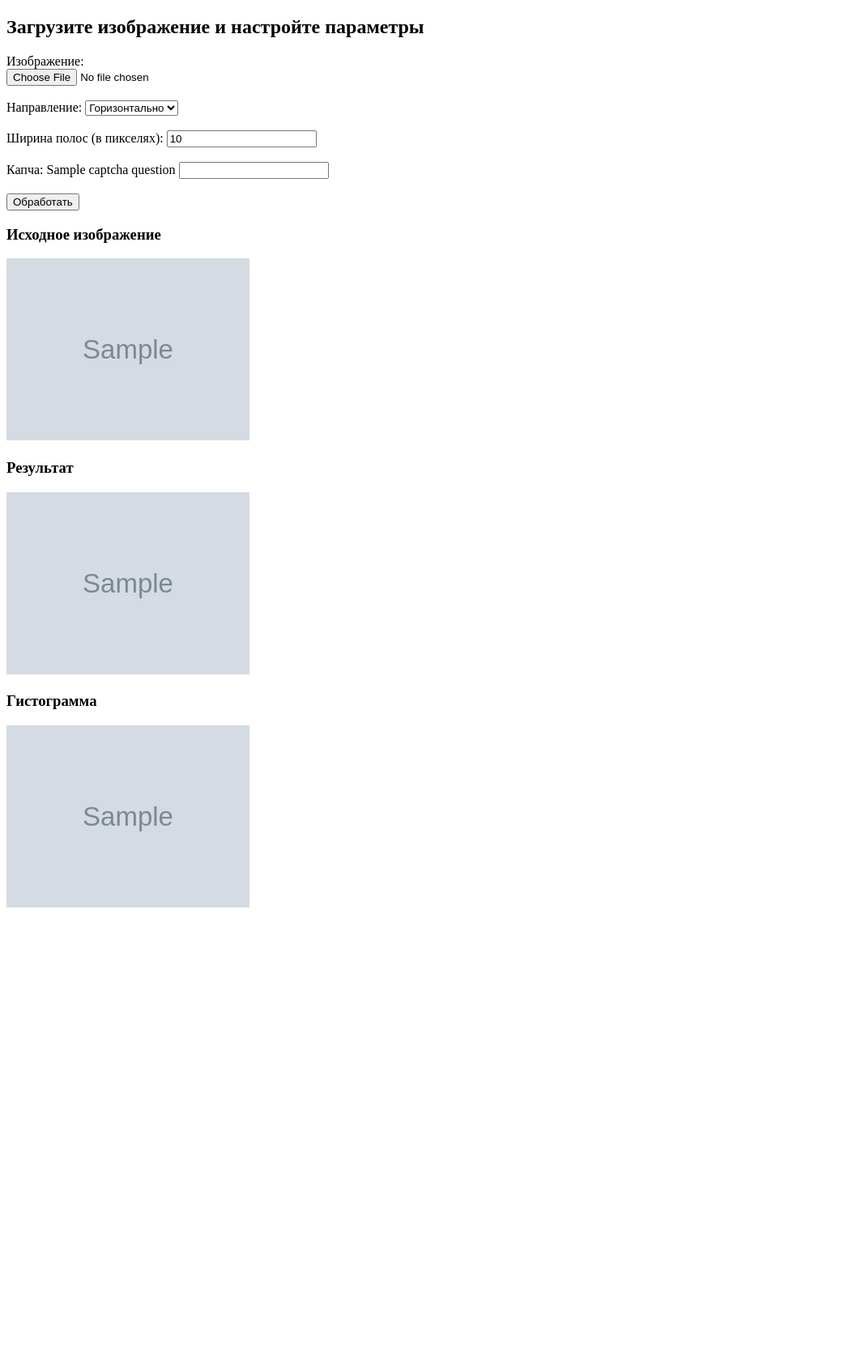
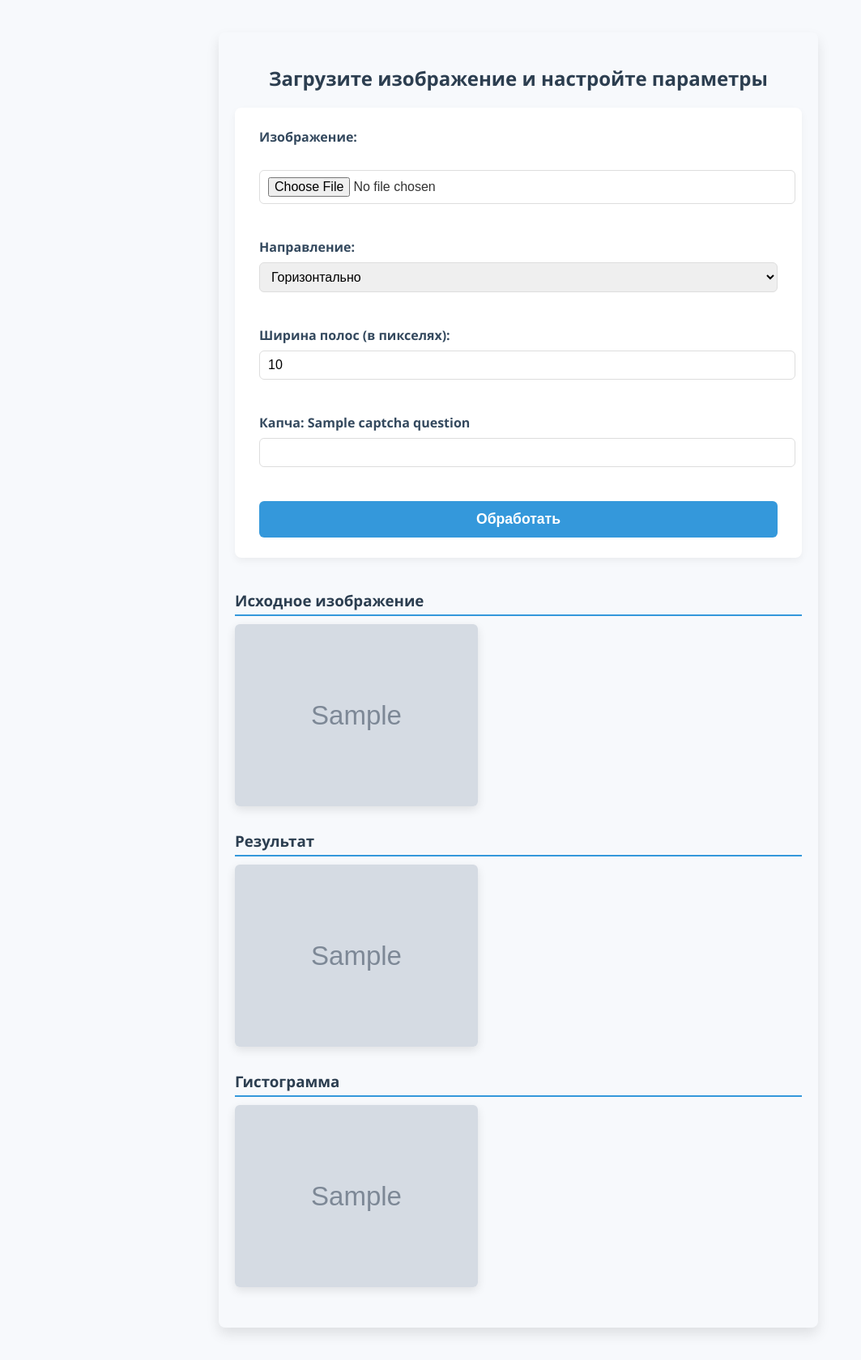
Before and after one commit to yakovlevaos/web-lab1, a Flask app: template templates/index.html in a window 1280 px wide. Shown: the whole page at 81% size, without its empty margins (0-1063 px from the left). Before the commit the page ends 1121 px from the top, so only its background shows below. Run offline with Flask 3, Linux system fonts and the light colour scheme; the template is opened without the code that fills it: most values are stand-ins (such as "Sample title", 1, 10 or a date in 2020); grey boxes marked "Sample" are stand-in pictures.

Commit message:
added some css and comments

```diff
--- a/app.py
+++ b/app.py
@@ -5,46 +5,58 @@ from werkzeug.utils import secure_filename
 from PIL import Image
 import numpy as np
 import matplotlib
-matplotlib.use('Agg')
+matplotlib.use('Agg')  # Используем бэкенд matplotlib для сохранения графиков без GUI
 import matplotlib.pyplot as plt
 import random
 
 app = Flask(__name__)
-UPLOAD_FOLDER = 'static/uploads'
+UPLOAD_FOLDER = 'static/uploads'  # Папка для сохранения загруженных файлов
 app.config['UPLOAD_FOLDER'] = UPLOAD_FOLDER
 
+# Функция для генерации простой капчи (сложение двух чисел)
 def generate_captcha():
     a, b = random.randint(1, 9), random.randint(1, 9)
     return (f"{a} + {b}", str(a + b))
 
 @app.route('/', methods=['GET', 'POST'])
 def index():
+    # Генерируем новый вопрос и ответ капчи
     captcha_question, captcha_answer = generate_captcha()
+
     if request.method == 'POST':
+        # Проверяем правильность ответа на капчу
         if request.form['captcha_answer'] != request.form['captcha_expected']:
-            return render_template('index.html', error='Неверный ответ на капчу.', captcha_question=captcha_question, captcha_expected=captcha_answer)
+            return render_template('index.html', error='Неверный ответ на капчу.',
+                                   captcha_question=captcha_question, captcha_expected=captcha_answer)
 
-        direction = request.form['direction']
-        stripe_width = int(request.form['stripe_width'])
-        file = request.files['image']
+        # Получаем параметры из формы
+        direction = request.form['direction']  # направление полос (horizontal/vertical)
+        stripe_width = int(request.form['stripe_width'])  # ширина полос
+        file = request.files['image']  # загруженный файл изображения
+
+        # Создаем безопасное имя файла и полный путь для сохранения
         filename = secure_filename(file.filename)
         path = os.path.join(app.config['UPLOAD_FOLDER'], f"{uuid.uuid4()}_{filename}")
-        file.save(path)
+        file.save(path)  # сохраняем файл
 
+        # Открываем изображение и конвертируем в RGB
         img = Image.open(path).convert("RGB")
-        arr = np.array(img)
+        arr = np.array(img)  # переводим изображение в numpy-массив
 
+        # Создаем гистограмму распределения цветов по каналам
         plt.figure()
         for i, color in enumerate(['r', 'g', 'b']):
             plt.hist(arr[:, :, i].ravel(), bins=256, color=color, alpha=0.5)
         hist_path = path.replace(".jpg", "_hist.png").replace(".png", "_hist.png")
-        plt.savefig(hist_path)
+        plt.savefig(hist_path)  # сохраняем гистограмму
         plt.close()
 
+        # Применяем функцию перестановки полос
         processed = swap_stripes(arr, direction, stripe_width)
         result_path = path.replace(".jpg", "_result.jpg").replace(".png", "_result.jpg")
-        Image.fromarray(processed).save(result_path)
+        Image.fromarray(processed).save(result_path)  # сохраняем обработанное изображение
 
+        # Отправляем на рендеринг шаблон с путями к изображениям и капчей
         return render_template('index.html',
                                original_image=path,
                                result_image=result_path,
@@ -52,20 +64,30 @@ def index():
                                captcha_question=captcha_question,
                                captcha_expected=captcha_answer)
 
+    # При GET-запросе просто отображаем форму с капчей
     return render_template('index.html', captcha_question=captcha_question, captcha_expected=captcha_answer)
 
+# Функция для перестановки полос изображения по горизонтали или вертикали
 def swap_stripes(image_array, direction, stripe_width):
-    img = np.copy(image_array)
+    img = np.copy(image_array)  # копируем массив, чтобы не менять исходный
+
     if direction == 'horizontal':
+        # Переставляем полосы по горизонтали
         for i in range(0, img.shape[0], stripe_width * 2):
             if i + stripe_width < img.shape[0]:
-                img[i:i + stripe_width], img[i + stripe_width:i + stripe_width * 2] =                     img[i + stripe_width:i + stripe_width * 2], img[i:i + stripe_width].copy()
+                # Меняем местами две соседние полосы
+                img[i:i + stripe_width], img[i + stripe_width:i + stripe_width * 2] = \
+                    img[i + stripe_width:i + stripe_width * 2], img[i:i + stripe_width].copy()
     else:
+        # Переставляем полосы по вертикали
         for i in range(0, img.shape[1], stripe_width * 2):
             if i + stripe_width < img.shape[1]:
-                img[:, i:i + stripe_width], img[:, i + stripe_width:i + stripe_width * 2] =                     img[:, i + stripe_width:i + stripe_width * 2], img[:, i:i + stripe_width].copy()
-    return img
+                # Меняем местами две соседние вертикальные полосы
+                img[:, i:i + stripe_width], img[:, i + stripe_width:i + stripe_width * 2] = \
+                    img[:, i + stripe_width:i + stripe_width * 2], img[:, i:i + stripe_width].copy()
+
+    return img  # возвращаем обработанный массив
 
 if __name__ == '__main__':
-    os.makedirs(UPLOAD_FOLDER, exist_ok=True)
-    app.run(debug=True)
+    os.makedirs(UPLOAD_FOLDER, exist_ok=True)  # создаем папку для загрузок, если ее нет
+    app.run(debug=True)  # запускаем приложение в режиме отладки
--- /dev/null
+++ b/static/style.css
@@ -0,0 +1,91 @@
+body {
+    font-family: 'Segoe UI', Tahoma, Geneva, Verdana, sans-serif;
+    max-width: 700px;
+    margin: 40px auto;
+    background: #f7f9fc;
+    color: #333;
+    padding: 20px;
+    border-radius: 8px;
+    box-shadow: 0 8px 16px rgba(0,0,0,0.1);
+}
+
+h2 {
+    text-align: center;
+    color: #2c3e50;
+}
+
+form {
+    background: #fff;
+    padding: 25px 30px;
+    border-radius: 8px;
+    box-shadow: 0 4px 10px rgba(0,0,0,0.05);
+    margin-bottom: 40px;
+}
+
+label {
+    font-weight: 600;
+    display: block;
+    margin-bottom: 8px;
+    color: #34495e;
+}
+
+input[type="file"],
+input[type="number"],
+input[type="text"],
+select {
+    width: 100%;
+    padding: 8px 10px;
+    margin-bottom: 20px;
+    border: 1.8px solid #ddd;
+    border-radius: 6px;
+    font-size: 1rem;
+    transition: border-color 0.3s ease;
+}
+
+input[type="file"]:focus,
+input[type="number"]:focus,
+input[type="text"]:focus,
+select:focus {
+    border-color: #3498db;
+    outline: none;
+}
+
+input[type="submit"] {
+    width: 100%;
+    background-color: #3498db;
+    color: white;
+    border: none;
+    padding: 12px 0;
+    font-size: 1.1rem;
+    border-radius: 6px;
+    cursor: pointer;
+    transition: background-color 0.3s ease;
+    font-weight: 600;
+}
+
+input[type="submit"]:hover {
+    background-color: #2980b9;
+}
+
+p.error {
+    color: #e74c3c;
+    font-weight: 700;
+    text-align: center;
+    margin-bottom: 20px;
+}
+
+h3 {
+    color: #2c3e50;
+    margin-bottom: 10px;
+    border-bottom: 2px solid #3498db;
+    padding-bottom: 5px;
+}
+
+img {
+    display: block;
+    max-width: 100%;
+    height: auto;
+    margin-bottom: 30px;
+    border-radius: 6px;
+    box-shadow: 0 4px 12px rgba(0,0,0,0.1);
+}
--- a/templates/index.html
+++ b/templates/index.html
@@ -1,45 +1,53 @@
 <!DOCTYPE html>
 <html lang="ru">
   <head>
-    <meta charset="UTF-8">
+    <meta charset="UTF-8" />
     <title>Изменение изображения</title>
+    <link
+      rel="stylesheet"
+      href="{{ url_for('static', filename='style.css') }}"
+    />
   </head>
   <body>
     <h2>Загрузите изображение и настройте параметры</h2>
 
     {% if error %}
-        <p style="color: red;">{{ error }}</p>
+    <p style="color: red">{{ error }}</p>
     {% endif %}
 
     <form method="post" enctype="multipart/form-data">
-        <label>Изображение:</label><br>
-        <input type="file" name="image" required><br><br>
+      <label>Изображение:</label><br />
+      <input type="file" name="image" required /><br /><br />
 
       <label>Направление:</label>
       <select name="direction">
         <option value="horizontal">Горизонтально</option>
-            <option value="vertical">Вертикально</option>
-        </select><br><br>
+        <option value="vertical">Вертикально</option></select
+      ><br /><br />
 
       <label>Ширина полос (в пикселях):</label>
-        <input type="number" name="stripe_width" value="10" min="1"><br><br>
+      <input type="number" name="stripe_width" value="10" min="1" /><br /><br />
 
       <label>Капча: {{ captcha_question }}</label>
-        <input type="text" name="captcha_answer" required>
-        <input type="hidden" name="captcha_expected" value="{{ captcha_expected }}"><br><br>
+      <input type="text" name="captcha_answer" required />
+      <input
+        type="hidden"
+        name="captcha_expected"
+        value="{{ captcha_expected }}"
+      /><br /><br />
 
-        <input type="submit" value="Обработать">
+      <input type="submit" value="Обработать" />
     </form>
 
     {% if original_image %}
     <h3>Исходное изображение</h3>
-        <img src="{{ original_image }}" width="300">
+    <img src="{{ original_image }}" width="300" />
 
     <h3>Результат</h3>
-        <img src="{{ result_image }}" width="300">
+    <img src="{{ result_image }}" width="300" />
 
     <h3>Гистограмма</h3>
-        <img src="{{ hist_image }}" width="300">
+    <img src="{{ hist_image }}" width="300" />
     {% endif %}
   </body>
 </html>
```
Also changed, not shown: test_app.py (+17 -0 lines). Lines whose indentation alone changed are shown as unchanged.
